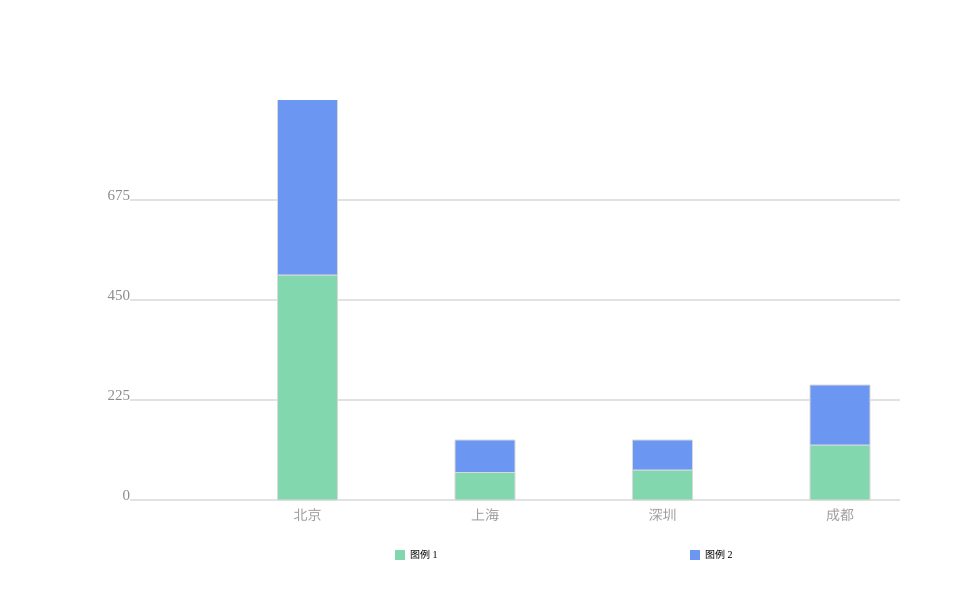
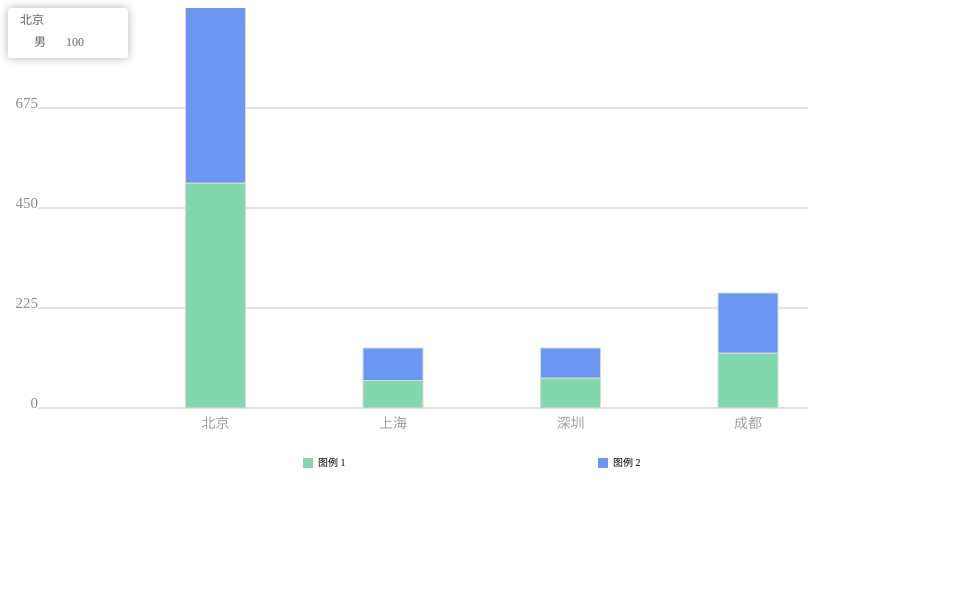
Before and after one commit to jokerComeBack/ss_chart, a plain HTML site: page index.html in a window 1280 px wide. Shown: the whole page, without its empty margins (0-960 px from the left). Drawn offline with Linux system fonts and the light colour scheme.

Commit message:
[0.1] 增加 tooltip

```diff
--- a/index.html
+++ b/index.html
@@ -6,16 +6,61 @@
     <meta name="viewport" content="width=device-width, initial-scale=1.0">
     <title>Document</title>
     <style>
+      #container{
+        position: relative;
+        z-index: 100;
+      }
+      .box{
+        /* padding-left: 100px; */
+        /* padding-top: 100px; */
+      }
+        #tooltip{
+          width: 120px;
+          height: 50px;
+          /* background-color: blue; */
+          position: absolute;
+          /* visibility: hidden; */
+          z-index: 8;
+          top: 0px;
+          left: 0px;
+          transition: left 0.4s cubic-bezier(0.23, 1, 0.32, 1) 0s, top 0.4s cubic-bezier(0.23, 1, 0.32, 1) 0s;
+          background-color: rgb(255, 255, 255);
+          box-shadow: rgb(174 174 174) 0px 0px 10px;
+          border-radius: 3px;
+          color: rgb(89, 89, 89);
+          font-size: 12px;
+          line-height: 12px;
+          padding: 6px 12px;
+          opacity: 0.95;
+          box-sizing: border-box;
+        }
+        #location{
 
-        canvas{
-			position: absolute;
-			top: 100px;
-			left: 100px;
         }
+        #message{
+          display: flex;
+          padding-top: 10px;
+        }
+        #icon{
+          display: block;
+          width: 10px;
+          height: 10px;
+          border-radius: 50%;
+          /* background-color:green; */
+        }
+        #type{
+          padding-left: 4px;
+        }
+        #data{
+          padding-left: 20px;
+        }
+
     </style>
 </head>
 <body>
-    <div></div>
+    <div class='box'>
+      <div id='container'></div>
+    </div>
 <script>
 const colorArr = [{ dark: 'rgba(131, 215, 174, 1)', light: 'rgba(131, 215, 174, 0.4)' }, { dark: 'rgba(107, 151, 242, 1)', light: 'rgba(107, 151, 242, 0.4)' }];
 
@@ -25,7 +70,7 @@ class ssCanvas {
       id,
       width,
       height,
-      colors = '#6b97f2'
+      colors = '#6b97f2',
     } = props;
     // container.appendChild(canvasInstance1)
     this.id = id;
@@ -38,20 +83,39 @@ class ssCanvas {
     this.paddingBottom = 100;
     this.totalPath = [];
     this.legendPath = [];
-    // this.rectPathInfo = {};
-	const container = document.createElement('div');
-    document.body.appendChild(container);
+	  const container = document.getElementById('container');
+    container.style.position = 'relative';
+    container.style.width = width + 'px';
+    container.style.height = height + 'px';
+    container.addEventListener('click', ()=>{
+      console.log(123)
+    })
     const ssCanvas = document.createElement('canvas');
     ssCanvas.id = 'ss_canvas';
     container.appendChild(ssCanvas);
+    const tooltipDiv = document.createElement('div');
+    tooltipDiv.className = 'tooltip';
+    const tooltipDiv2 = this.tooltipTemplate();
+    tooltipDiv.innerHTML = tooltipDiv2;
+    container.appendChild(tooltipDiv);
     this._canvas = document.getElementById(ssCanvas.id);
     this._canvas.width = this.width;
     this._canvas.height = this.height;
   }
 
+  tooltipTemplate(){
+    return `<div id='tooltip'>
+          <div id='location'>北京</div>
+          <div id='message'>
+            <i id='icon'></i>
+            <span id='type'>男</span>
+            <span id='data'>100</span>
+          </div>
+      </div>`
+  }
   buildData(data) {
     this.originData = data;
-	this.maxData = 0;
+	  this.maxData = 0;
     const newData = data.reduce((total, current) => {
       if (Array.isArray(total[current.location])) {
         total[current.location].push(current);
@@ -113,7 +177,8 @@ class ssCanvas {
     this._canvas.addEventListener('mousemove', (e) => {
       const ctx = this.ctx;
       let hoverType = '';
-      const hoverTypeItem = '';
+      let hoverRectItem = {};
+      let hoverLegendStyle = 'default';
       ctx.clearRect(0, 0, this.width, this.height);
       this.totalPath.forEach(item => {
         ctx.beginPath();
@@ -124,14 +189,50 @@ class ssCanvas {
         const isInrect = ctx.isPointInPath(e.clientX - canvasInfo.left, e.clientY - canvasInfo.top);
         if (isInrect) {
           hoverType = item.type;
+          hoverRectItem = item;
         }
       });
+      this.legendPath.forEach(item => {
+        ctx.beginPath();
+        ctx.rect(
+          ...item.path
+        );
+        const canvasInfo = this._canvas.getBoundingClientRect();
+        const isInrect = ctx.isPointInPath(e.clientX - canvasInfo.left, e.clientY - canvasInfo.top);
+        if (isInrect) {
+          hoverLegendStyle = 'pointer';
+        }
+      });
+      this._canvas.style.cursor = hoverLegendStyle;
       this.drawRows();
       this.drawRects({ hoverType });
-      this.drawLegend(hoverTypeItem);
+      this.drawLegend({});
+      this.drawTooltip(e, hoverRectItem)
     });
   }
+  drawTooltip(e, hoverRectItem){
+     const tooltip = document.getElementById('tooltip');
 
+    if(hoverRectItem.location){
+      const {
+        location,
+        color,
+        type,
+        data
+      } = hoverRectItem
+      document.getElementById('location').innerHTML = location;
+      document.getElementById('type').innerHTML = type;
+      document.getElementById('data').innerHTML = data;
+      document.getElementById('icon').style.background = color;
+      tooltip.style.visibility = 'visible';
+      tooltip.style.top = e.clientY + 'px'
+      tooltip.style.left = e.clientX + 'px'
+    }else{
+      tooltip.style.visibility = 'hidden';
+    }
+
+
+  }
   drawLegend(clickItem) {
     const legendCols = (this.width - this.legendWidth - this.width / (this.legend.length + 2)) / this.legend.length;
     const ctx = this.ctx;
@@ -196,7 +297,7 @@ class ssCanvas {
             ctx.fillStyle = colorArr[j].dark;
           }
           const path = [(i + 1) * cols, this._canvas.height - totalData - this.paddingBottom, cylinderWidth, newData];
-          this.totalPath.push({ path, type });
+          this.totalPath.push({ ...dataItem[j], path, color: colorArr[j].dark });
           ctx.rect(
             ...path
           );//横坐标为90的倍数，纵坐标为画布高度减去柱子高度
@@ -285,7 +386,7 @@ const data = [
   }
 ];
 const newCanvas = new ssCanvas({
-  id: 'canvas',
+  id: 'container',
   height: 500,
   width: 800,
 });
```
